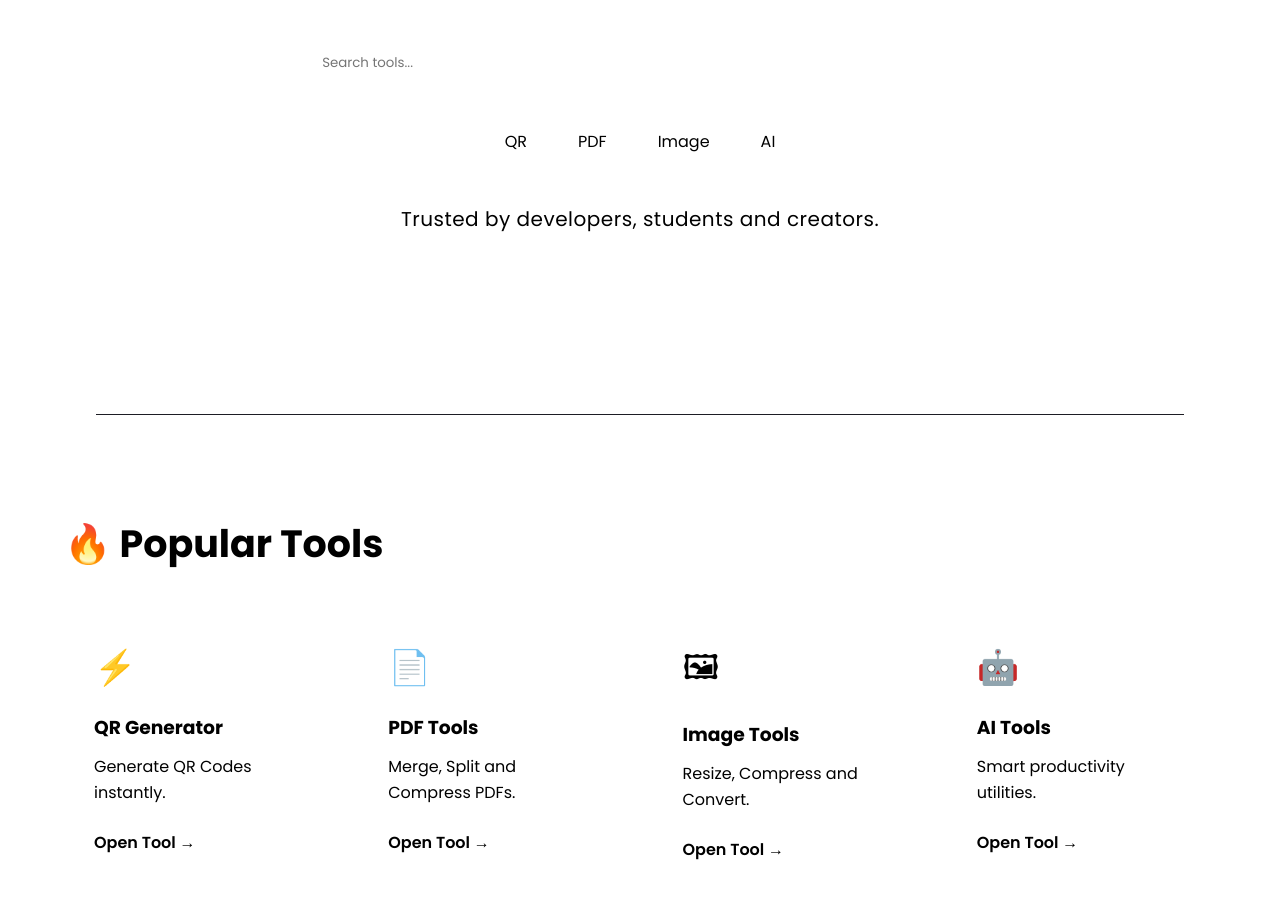
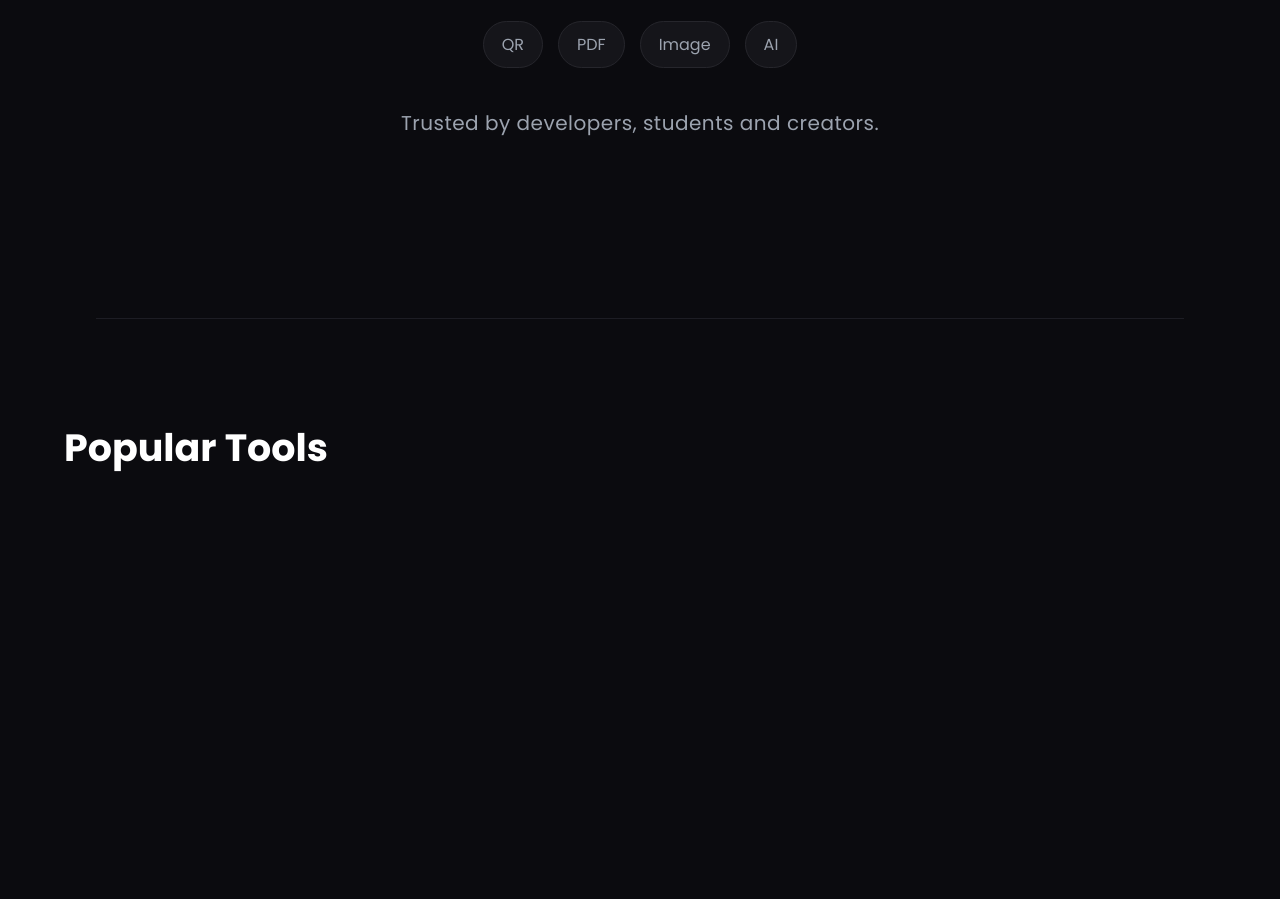
Before and after one commit to ashutoshbajpai001/forge, a plain HTML site: page frontend/index.html in a window 1280 px wide. Shown: the part 519-1418 px from the top of the page. After the commit the page ends 1095 px from the top, so only its background shows below. Drawn offline with Linux system fonts and the light colour scheme.

Commit message:
Redesign homepage structure

```diff
--- a/frontend/index.html
+++ b/frontend/index.html
@@ -2,17 +2,26 @@
 <html lang="en">
 
 <head>
+
     <meta charset="UTF-8">
     <meta name="viewport" content="width=device-width, initial-scale=1.0">
+
     <title>Forge</title>
 
+    <!-- Font Awesome -->
     <link rel="stylesheet"
         href="https://cdnjs.cloudflare.com/ajax/libs/font-awesome/6.7.2/css/all.min.css">
 
+    <!-- CSS -->
     <link rel="stylesheet" href="style.css">
+
 </head>
 
 <body>
+
+    <!-- ==========================================
+         NAVBAR
+    =========================================== -->
 
     <nav class="navbar">
 
@@ -21,9 +30,11 @@ href="https://cdnjs.cloudflare.com/ajax/libs/font-awesome/6.7.2/css/all.min.css"
         </div>
 
         <div class="search-box">
+
             <input
                 type="text"
                 placeholder="Search tools...">
+
         </div>
 
         <div class="nav-right">
@@ -33,27 +44,35 @@ href="https://cdnjs.cloudflare.com/ajax/libs/font-awesome/6.7.2/css/all.min.css"
             </button>
 
             <button class="theme-btn">
+
                 <i class="fa-solid fa-moon"></i>
+
             </button>
 
         </div>
 
     </nav>
 
-    <!-- ===========================
+
+
+    <!-- ==========================================
          HERO SECTION
-=========================== -->
+    =========================================== -->
 
     <section class="hero">
 
         <h1>
+
             Every Digital Tool.
             <br>
             One Platform.
+
         </h1>
 
         <p>
+
             Find, create and automate your digital work in seconds.
+
         </p>
 
         <div class="hero-search">
@@ -63,7 +82,9 @@ href="https://cdnjs.cloudflare.com/ajax/libs/font-awesome/6.7.2/css/all.min.css"
                 placeholder="Search tools...">
 
             <button>
+
                 Search
+
             </button>
 
         </div>
@@ -81,75 +102,40 @@ href="https://cdnjs.cloudflare.com/ajax/libs/font-awesome/6.7.2/css/all.min.css"
         </div>
 
         <p class="hero-footer">
+
             Trusted by developers, students and creators.
+
         </p>
 
     </section>
 
+
+
     <hr class="divider">
+
+
 
     <!-- ==========================================
          POPULAR TOOLS
-========================================== -->
+    =========================================== -->
 
     <section class="tools">
 
-    <h2>🔥 Popular Tools</h2>
+        <h2>Popular Tools</h2>
 
-    <div class="tools-grid">
-
-        <div class="tool-card">
-
-            <div class="tool-icon">⚡</div>
-
-            <h3>QR Generator</h3>
-
-            <p>Generate QR Codes instantly.</p>
-
-            <a href="#">Open Tool →</a>
-
-        </div>
-
-        <div class="tool-card">
-
-            <div class="tool-icon">📄</div>
-
-            <h3>PDF Tools</h3>
-
-            <p>Merge, Split and Compress PDFs.</p>
-
-            <a href="#">Open Tool →</a>
-
-        </div>
-
-        <div class="tool-card">
-
-            <div class="tool-icon">🖼</div>
-
-            <h3>Image Tools</h3>
-
-            <p>Resize, Compress and Convert.</p>
-
-            <a href="#">Open Tool →</a>
-
-        </div>
-
-        <div class="tool-card">
-
-            <div class="tool-icon">🤖</div>
-
-            <h3>AI Tools</h3>
-
-            <p>Smart productivity utilities.</p>
-
-            <a href="#">Open Tool →</a>
-
-        </div>
-
-    </div>
+        <!-- Tool Cards will be added here -->
 
     </section>
 
+
+
+    <!-- ==========================================
+         FOOTER (Coming Soon)
+    =========================================== -->
+
+
+
+    <!-- JavaScript -->
     <script src="script.js"></script>
 
 </body>
--- a/frontend/style.css
+++ b/frontend/style.css
@@ -8,22 +8,21 @@
 /* ==========================================
    ROOT VARIABLES
 ========================================== */
-
 :root{
 
-    --bg:var(--bg);
+    --bg:#0B0B0F;
 
-    --surface:var(--surface);
+    --surface:#15151A;
 
-    --surface-hover:var(--surface-hover);
+    --surface-hover:#1C1C22;
 
-    --border:var(--border);
+    --border:#26262C;
 
-    --text:var(--text);
+    --text:#FFFFFF;
 
-    --secondary:var(--secondary);
+    --secondary:#9CA3AF;
 
-    --accent:var(--accent);
+    --accent:#3B82F6;
 
     --success:#22C55E;
 
@@ -104,15 +103,18 @@ body{
 .hero h1{
 
     font-size:72px;
+
     line-height:1.1;
 
     margin-bottom:20px;
+
     font-weight:700;
 
-letter-spacing:-2px;
-max-width:650px;
+    letter-spacing:-2px;
 
-line-height:1.8;
+    max-width:650px;
+
+
 
 }
 
@@ -185,12 +187,12 @@ line-height:1.8;
 
 .hero-search button:hover{
 
-    transform:translateY(-3px);
+    transform:translateY(-4px) scale(1.03);
 
     box-shadow:
-        0 0 10px rgba(59,130,246,.45),
-        0 0 30px rgba(59,130,246,.25),
-        0 12px 30px rgba(0,0,0,.35);
+        0 0 12px rgba(255,255,255,.12),
+        0 0 28px rgba(255,255,255,.08),
+        0 15px 35px rgba(0,0,0,.45);
 
 }
 
@@ -225,11 +227,11 @@ line-height:1.8;
 
     color:white;
 
-    transform:translateY(-2px);
+    transform:translateY(-3px);
 
     box-shadow:
-        0 0 10px rgba(255,255,255,.06),
-        0 0 20px rgba(255,255,255,.03);
+        0 0 10px rgba(255,255,255,.08),
+        0 0 18px rgba(255,255,255,.05);
 
 }
 
@@ -328,11 +330,14 @@ line-height:1.8;
 
     cursor:pointer;
 
-    transition:all .35s ease;
+    transition:
+        transform .25s ease,
+        box-shadow .25s ease,
+        background-color .25s ease;
 
 }
 
-/* Theme Button Size */
+/* Theme Button */
 
 .theme-btn{
 
@@ -348,18 +353,21 @@ line-height:1.8;
 
 }
 
+/* Hover */
+
+/* Hover */
 
 .login-btn:hover,
 .theme-btn:hover{
 
     background:var(--surface-hover);
 
-    transform:translateY(-3px);
+    transform:translateY(-4px) scale(1.03);
 
     box-shadow:
         0 0 8px rgba(255,255,255,.08),
-        0 0 20px rgba(255,255,255,.05),
-        0 8px 25px rgba(0,0,0,.35);
+        0 0 18px rgba(255,255,255,.05),
+        0 12px 30px rgba(0,0,0,.45);
 
 }
 
@@ -423,30 +431,24 @@ line-height:1.8;
 
 .tool-card{
 
-    background:var(--surface);
-
-    border:1px solid var(--border);
-
-    border-radius:18px;
-
-    padding:30px;
-
-    transition:.35s ease;
+    transition:
+        transform .3s ease,
+        box-shadow .3s ease,
+        border-color .3s ease;
 
 }
 
-/* Hover */
-
 .tool-card:hover{
 
-    transform:translateY(-8px);
+    transform:translateY(-8px) scale(1.02);
+
+    border-color:rgba(255,255,255,.12);
 
     box-shadow:
         0 0 15px rgba(255,255,255,.05),
-        0 15px 35px rgba(0,0,0,.35);
+        0 15px 40px rgba(0,0,0,.45);
 
 }
-
 /* Icon */
 
 .tool-icon{
```
Lines whose indentation alone changed are shown as unchanged.
